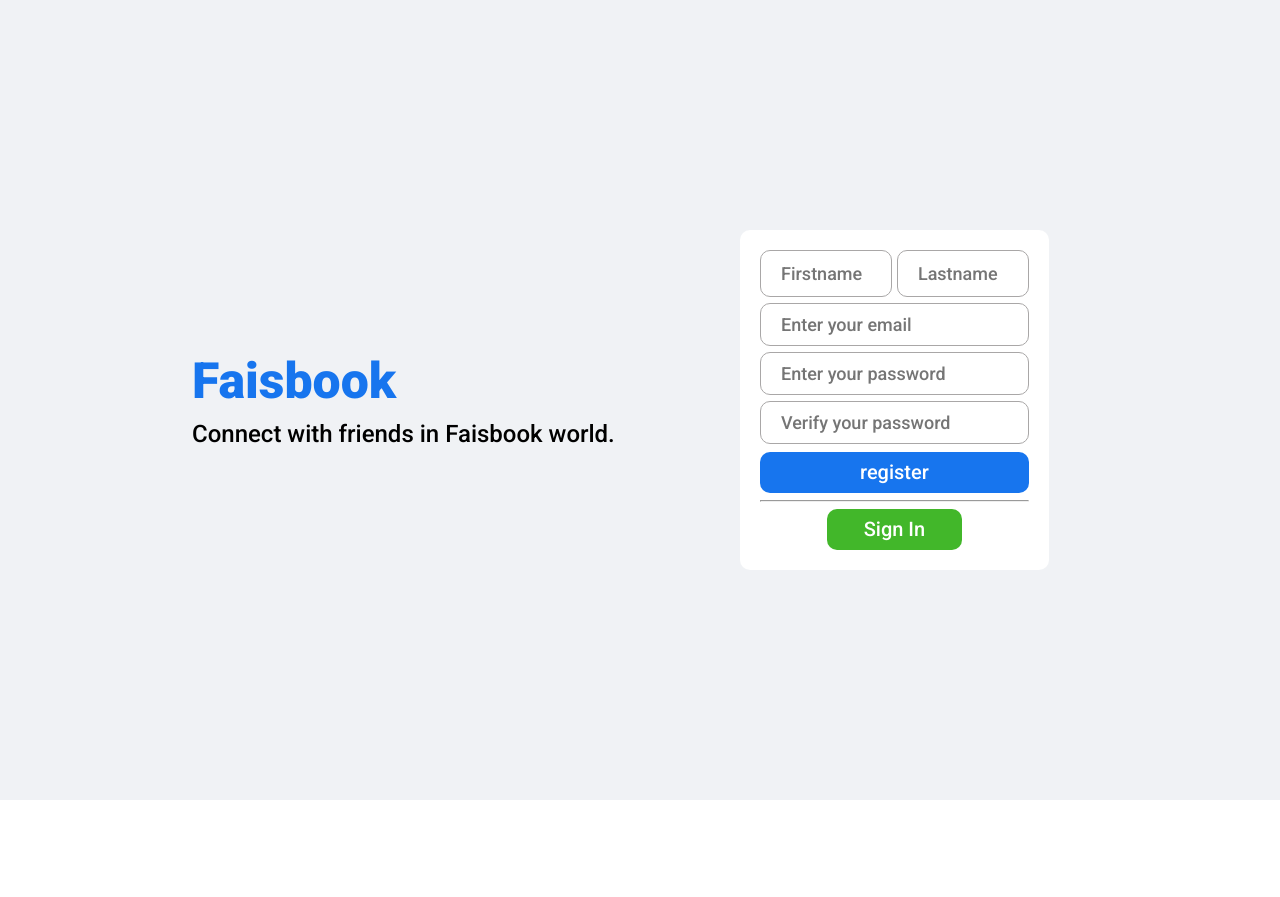
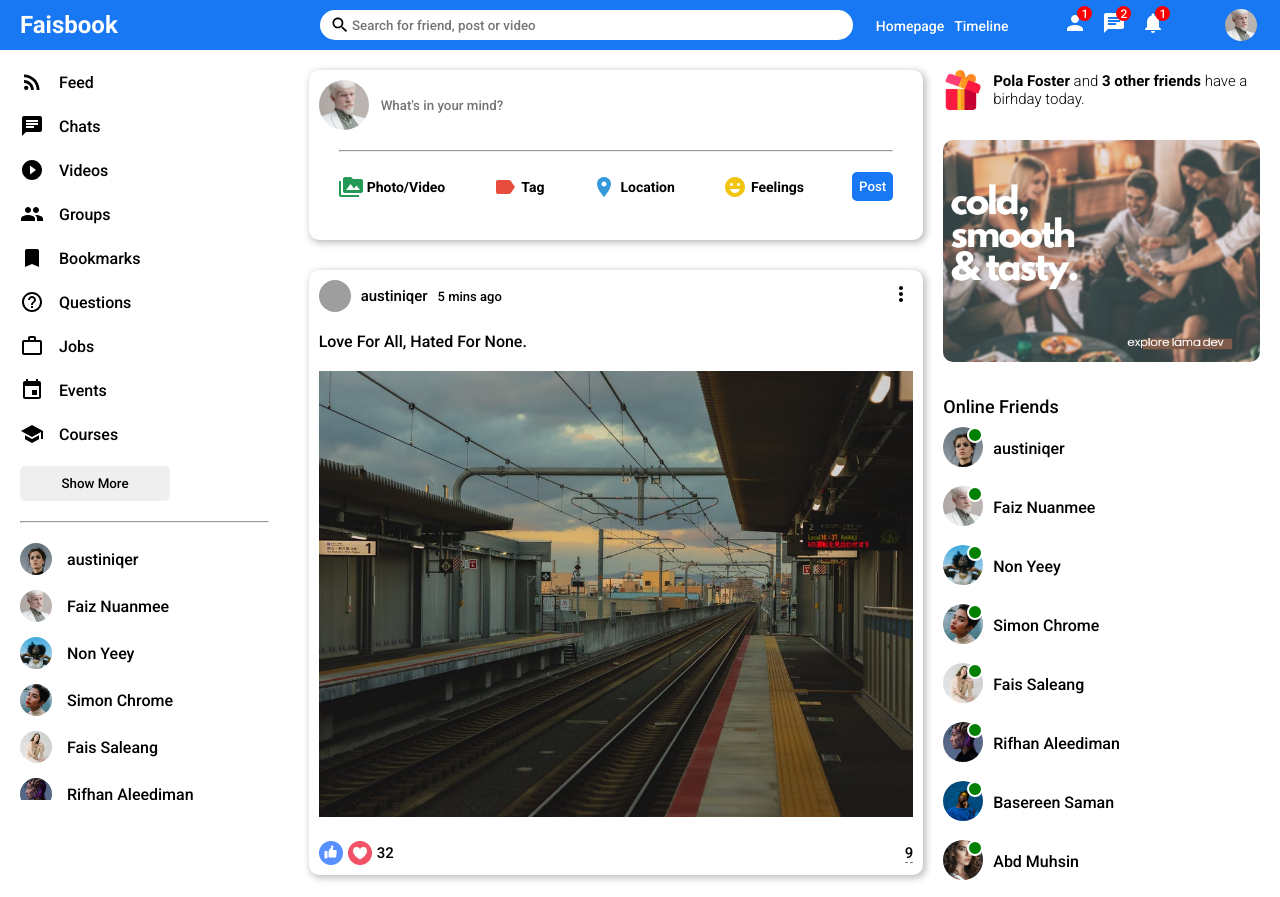
Before and after one commit to Abdulhakim-Maha/social-media, a React (Create React App) app in the folder client/: page / in a window 1280 px wide. Shown: the top 897 px of the page. Before the commit the page ends 800 px from the top, so only its background shows below. Built offline with nearby package versions, Linux system fonts and the light colour scheme; grey boxes are pictures that could not be loaded.

Commit message:
adding router client

```diff
--- a/client/package.json
+++ b/client/package.json
@@ -10,6 +10,7 @@
     "@testing-library/user-event": "^12.1.10",
     "react": "^17.0.2",
     "react-dom": "^17.0.2",
+    "react-router-dom": "^5.2.0",
     "react-scripts": "4.0.3",
     "web-vitals": "^1.0.1"
   },
--- a/client/public/index.html
+++ b/client/public/index.html
@@ -9,7 +9,7 @@
       content="Web site created using create-react-app"
     />
     <link href="https://fonts.googleapis.com/css2?family=Roboto:wght@300;500;700;900&display=swap" rel="stylesheet">
-    <link rel="stylesheet" href="style.css">
+    <link rel="stylesheet" href="http://localhost:3000/assets/style.css">
     <title>Facebook</title>
   </head>
   <body>
--- a/client/src/App.js
+++ b/client/src/App.js
@@ -1,11 +1,27 @@
 import React from "react";
 import Home from "./pages/home/Home";
-import Profile from './pages/profile/Profile'
-import Login from './pages/login/Login'
+import Profile from "./pages/profile/Profile";
+import Login from "./pages/login/Login";
 import Register from "./pages/register/Register";
+import { Route, Switch } from "react-router-dom";
 
 function App() {
-  return <Register />;
+  return (
+    <Switch>
+      <Route path="/" exact >
+        <Home />
+      </Route>
+      <Route path="/profile/:username" >
+        <Profile />
+      </Route>
+      <Route path="/login" >
+        <Login />
+      </Route>
+      <Route path="/register" >
+        <Register />
+      </Route>
+    </Switch>
+  );
 }
 
 export default App;
--- a/client/src/components/Friends/Friends.jsx
+++ b/client/src/components/Friends/Friends.jsx
@@ -2,11 +2,12 @@ import React from "react";
 import classes from './Friends.module.css'
 
 const Friends = (props) => {
+  const PF = process.env.REACT_APP_PUBLIC_FOLDER;
   return (
     <div>
       <li className={classes.Friend}>
         <img
-          src={props.user.profilePicture}
+          src={PF + props.user.profilePicture}
           alt=""
           className={classes.FriendImg}
         />
--- a/client/src/components/online/Online.jsx
+++ b/client/src/components/online/Online.jsx
@@ -2,12 +2,13 @@ import React from "react";
 import classes from './Online.module.css'
 
 const Online = (props) => {
+  const PF = process.env.REACT_APP_PUBLIC_FOLDER;
   return (
     <div>
       <li className={classes.OnlineFriend}>
         <div className={classes.OnlineProfileImgContainer}>
           <img
-            src={props.user.profilePicture}
+            src={PF + props.user.profilePicture}
             alt=""
             className={classes.OnlineProfileImg}
           />
--- a/client/src/components/post/Post.jsx
+++ b/client/src/components/post/Post.jsx
@@ -6,7 +6,7 @@ import { Users } from "../../dummyData";
 const Post = (props) => {
   const [like, setLike] = useState(props.post.like)
   const [isLiked, setIsLiked] = useState(false)
-
+  const PF = process.env.REACT_APP_PUBLIC_FOLDER;
   const user = Users.find((user) => user.id === props.post.userId);
 
   const likeHandler = () => {
@@ -33,7 +33,7 @@ const Post = (props) => {
         </div>
         <div className={classes.postCenter}>
           <span className={classes.postText}>{props.post?.desc}</span>
-          <img src={props.post.photo} alt="" className={classes.postImg} />
+          <img src={PF + props.post.photo} alt="" className={classes.postImg} />
         </div>
         <div className={classes.postBottom}>
           <div className={classes.postBottomLeft}>
--- a/client/src/dummyData.js
+++ b/client/src/dummyData.js
@@ -1,52 +1,52 @@
 export const Users = [
   {
     id:1,
-    profilePicture: "assets/person/1.jpeg",
+    profilePicture: "person/1.jpeg",
     username: "austiniqer",
   },
   {
     id:2,
-    profilePicture: "assets/person/2.jpeg",
+    profilePicture: "person/2.jpeg",
     username: "Faiz Nuanmee",
   },
   {
     id:3,
-    profilePicture: "assets/person/3.jpeg",
+    profilePicture: "person/3.jpeg",
     username: "Non Yeey",
   },
   {
     id:4,
-    profilePicture: "assets/person/4.jpeg",
+    profilePicture: "person/4.jpeg",
     username: "Simon Chrome",
   },
   {
     id:5,
-    profilePicture: "assets/person/5.jpeg",
+    profilePicture: "person/5.jpeg",
     username: "Fais Saleang",
   },
   {
     id:6,
-    profilePicture: "assets/person/6.jpeg",
+    profilePicture: "person/6.jpeg",
     username: "Rifhan Aleediman",
   },
   {
     id:7,
-    profilePicture: "assets/person/7.jpeg",
+    profilePicture: "person/7.jpeg",
     username: "Basereen Saman",
   },
   {
     id:8,
-    profilePicture: "assets/person/8.jpeg",
+    profilePicture: "person/8.jpeg",
     username: "Abd Muhsin",
   },
   {
     id:9,
-    profilePicture: "assets/person/9.jpeg",
+    profilePicture: "person/9.jpeg",
     username: "Zofron Salaeh",
   },
   {
     id:10,
-    profilePicture: "assets/person/10.jpeg",
+    profilePicture: "person/10.jpeg",
     username: "Fahad Tayeh",
   }
 ];
@@ -55,7 +55,7 @@ export const Posts = [
   {
     id: 1,
     desc: "Love For All, Hated For None.",
-    photo: "assets/post/1.jpeg",
+    photo: "post/1.jpeg",
     date: "5 mins ago",
     userId: 1,
     like: 32,
@@ -63,7 +63,7 @@ export const Posts = [
   },
   {
     id: 2,
-    photo: "assets/post/2.jpeg",
+    photo: "post/2.jpeg",
     date: "15 mins ago",
     userId: 2,
     like: 2,
@@ -72,7 +72,7 @@ export const Posts = [
   {
     id: 3,
     desc: "Every moment is a fresh beginning.",
-    photo: "assets/post/3.jpeg",
+    photo: "post/3.jpeg",
     date: "1 hour ago",
     userId: 3,
     like: 61,
@@ -80,7 +80,7 @@ export const Posts = [
   },
   {
     id: 4,
-    photo: "assets/post/4.jpeg",
+    photo: "post/4.jpeg",
     date: "4 hours ago",
     userId: 4,
     like: 7,
@@ -88,7 +88,7 @@ export const Posts = [
   },
   {
     id: 5,
-    photo: "assets/post/5.jpeg",
+    photo: "post/5.jpeg",
     date: "5 hours ago",
     userId: 5,
     like: 23,
@@ -96,7 +96,7 @@ export const Posts = [
   },
   {
     id: 6,
-    photo: "assets/post/6.jpeg",
+    photo: "post/6.jpeg",
     date: "1 day ago",
     userId: 6,
     like: 44,
@@ -105,7 +105,7 @@ export const Posts = [
   {
     id: 7,
     desc: "Never regret anything that made you smile.",
-    photo: "assets/post/7.jpeg",
+    photo: "post/7.jpeg",
     date: "2 days ago",
     userId: 7,
     like: 52,
@@ -113,7 +113,7 @@ export const Posts = [
   },
   {
     id: 8,
-    photo: "assets/post/8.jpeg",
+    photo: "post/8.jpeg",
     date: "3 days ago",
     userId: 8,
     like: 15,
@@ -122,7 +122,7 @@ export const Posts = [
   {
     id: 9,
     desc: "Change the world by being yourself.",
-    photo: "assets/post/9.jpeg",
+    photo: "post/9.jpeg",
     date: "5 days ago",
     userId: 9,
     like: 11,
@@ -130,7 +130,7 @@ export const Posts = [
   },
   {
     id: 10,
-    photo: "assets/post/10.jpeg",
+    photo: "post/10.jpeg",
     date: "1 week ago",
     userId: 10,
     like: 104,
--- a/client/src/index.js
+++ b/client/src/index.js
@@ -1,5 +1,11 @@
 import React from "react";
 import ReactDOM from "react-dom";
 import App from "./App";
+import { BrowserRouter } from "react-router-dom";
 
-ReactDOM.render(<App />, document.getElementById("root"));
+ReactDOM.render(
+  <BrowserRouter>
+    <App />
+  </BrowserRouter>,
+  document.getElementById("root")
+);
```
Also changed, not shown: client/public/assets/style.css (renamed from client/public/style.css), 2 other files (tests, documents, lock files or other folders).
